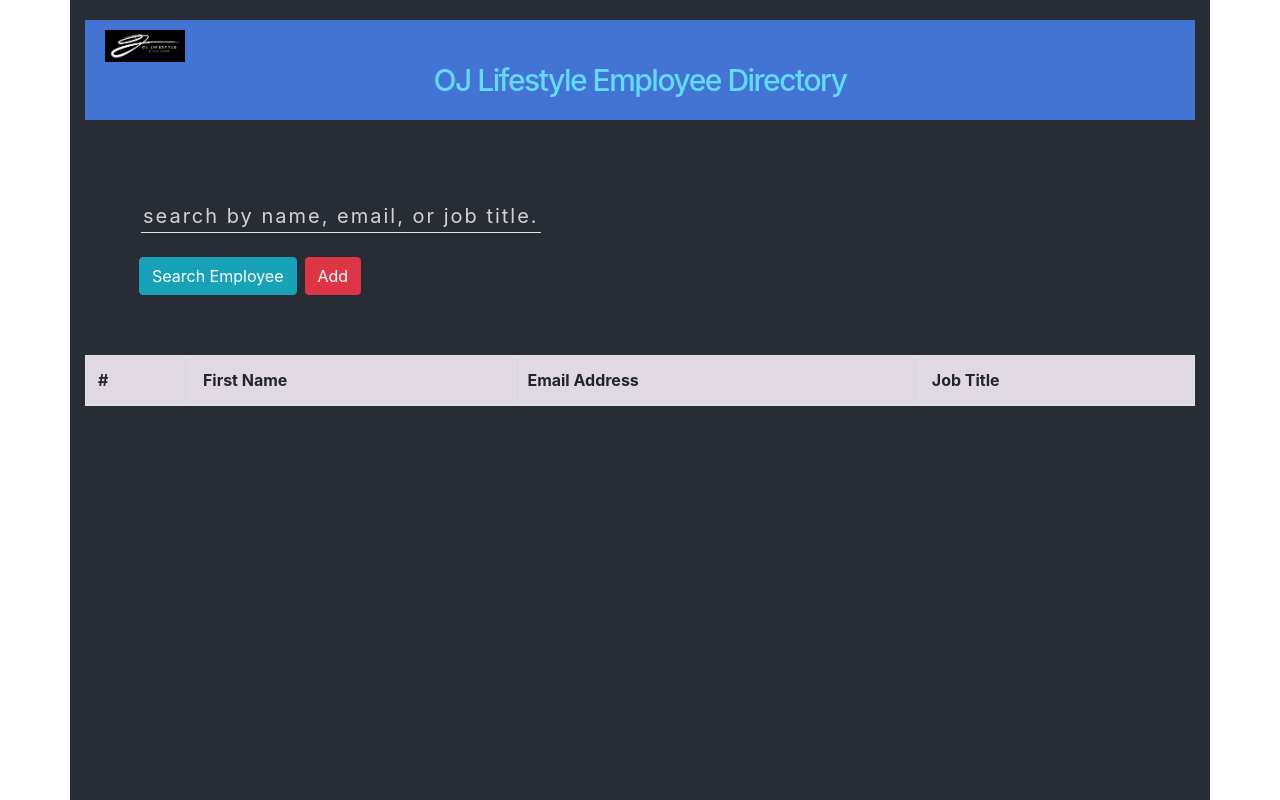
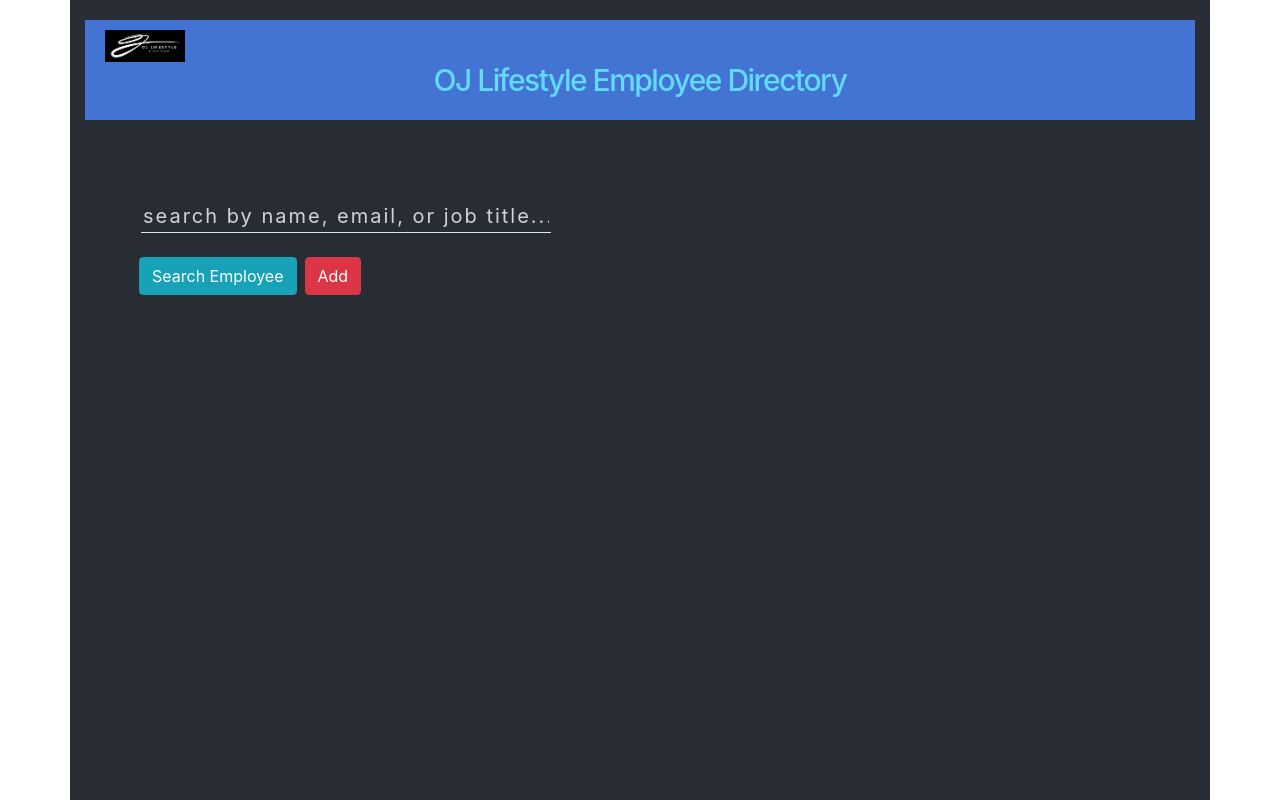
Before and after one commit to fahad-zakir/Firebase-React-Employee-Directory, a React (Create React App) app: page / in a window 1280 px wide. Built offline with nearby package versions, Linux system fonts and the light colour scheme.

Commit message:
updated-css

```diff
--- a/src/App.css
+++ b/src/App.css
@@ -40,8 +40,8 @@ nav {
     margin-top: 80px;
     margin-left: 56px;
     border-bottom: solid 1px #cef1d7;
-    width: 400px;
-
+    width: 410px;
+    color: #D3D3D3;
     letter-spacing: 2px;
     font-size: 20px;
     font-weight: 600;
@@ -74,7 +74,7 @@ nav {
 
 .tableData {
   margin-top: 5%;
-  width: 70%;
+  width: 80%;
   background-color: rgb(225, 217, 225);
 }
 
@@ -86,16 +86,11 @@ nav {
   margin: 7px 0px 7px 20px;
 }
 
-label {
-    display: block;
-    margin-top: 1em;
+.btn-td {
+  width: 50px;
+  border-radius: 4px;
 }
 
-input:autofill {
-  height: 20px;
-    border: 3px solid darkorange;
+.td-custom {
+  width: 20px;
 }
-
-input:-webkit-autofill {
-    border: 3px solid darkorange;
-}
--- a/src/App.js
+++ b/src/App.js
@@ -25,12 +25,12 @@ function App() {
   };
     const searchEmployee = (e) => {
       e.preventDefault();
-      const filterBy = e.target.elements.search.value;
+      const filterBy = e.target.elements.search.value.toLowerCase()
       data.filter((x) => {
         if (
-          x.fullName == filterBy ||
-          x.emailAddress == filterBy ||
-          x.jobTitle == filterBy
+          x.fullName.toLowerCase() == filterBy ||
+          x.emailAddress.toLowerCase() == filterBy ||
+          x.jobTitle.toLowerCase() == filterBy
         ) {
           // console.log(x);
               const newTodos = [...tabledata, x ];
@@ -49,7 +49,6 @@ function App() {
  };
 
  const handleSubmit = (e) => {
-  console.log('clicked')
    e.preventDefault();
    //if any array is not any empty '', then checkEmptyInput is true;
    const checkEmptyInput = !Object.values(employeeInfo).every(
@@ -84,9 +83,12 @@ function App() {
             />
           </div>
         )}
+        {tabledata.length > 0 ?
         <div className="col-sm-12 d-flex justify-content-center table">
           <EmployeeTable tabledata={tabledata} />
-        </div>
+        </div> :
+        <p></p>
+          }
       </div>
     </div>
   );
--- a/src/components/EmployeeTable.js
+++ b/src/components/EmployeeTable.js
@@ -1,10 +1,10 @@
 import React from 'react';
 import Table from 'react-bootstrap/Table';
-import Button from "react-bootstrap/Button";
+
 
 function EmployeeTable({ tabledata }) {
   return (
-    <Table striped bordered hover className="tableData">
+    <Table striped bordered hover className="tableData" style={{width:"80%"}}>
       <thead>
         <tr>
           <th>#</th>
@@ -21,12 +21,11 @@ function EmployeeTable({ tabledata }) {
               <td>{data.fullName}</td>
               <td>{data.emailAddress}</td>
               <td>{data.jobTitle}</td>
-              <Button
-                type="button"
-                className="btn btn-success edit--button"
-              >
-                Edit
-              </Button>
+              <td className="td-custom">
+                <button type="button" className="btn-success btn-td">
+                  edit
+                </button>
+              </td>
             </tr>
           );
         })}
--- a/src/components/SearchBar.js
+++ b/src/components/SearchBar.js
@@ -9,7 +9,7 @@ function SearchBar({ handleButtonClick, searchEmployee }) {
         type="text"
         name="search"
         placeholder="search by name, email, or job title..."
-        autocomplete="off"
+        autoComplete="off"
       />
       <div className="search--buttons">
         <button className="btn btn-info search--button">Search Employee</button>
```
